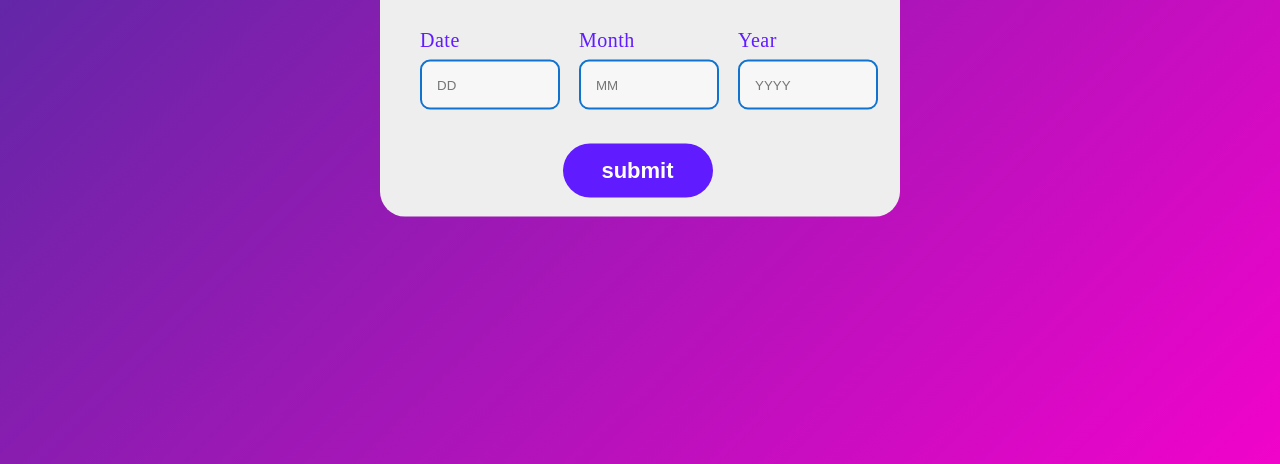
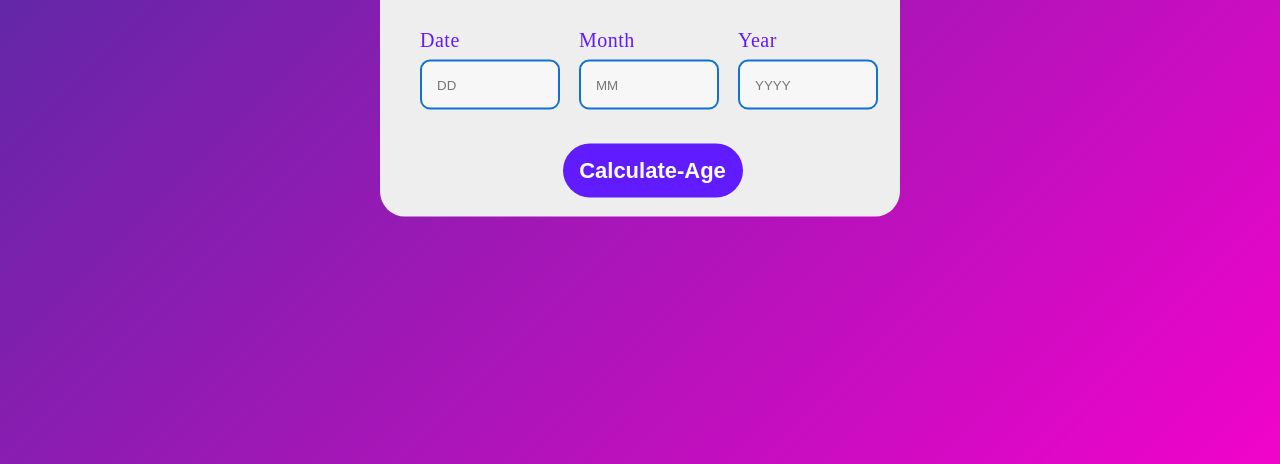
Before and after one commit to indirajith-G/Age-calculator, a plain HTML site: page index.html in a window 1280 px wide. Both pictures are taken after a click on the button "Click me". Shown: the part 352-816 px from the top of the page. Drawn offline with Linux system fonts and the light colour scheme.

Commit message:
The Fianl code after Review

```diff
--- a/index.css
+++ b/index.css
@@ -113,7 +113,7 @@ input[type="text"]:focus{
 }
 
 input[type="button"]{
-    width:150px;
+    width:180px;
     outline: none;
     border: none;
     border-radius:100px;
--- a/index.html
+++ b/index.html
@@ -35,7 +35,7 @@
                 <div id="Error" class="error"></div><br>
 
                 <div class="input-container">
-                    <input type="button" name="submit" value="submit" onclick="age()"/>
+                    <input type="button" name="submit" value="Calculate-Age" onclick="age()"/>
                 </div>
             </div>
             <div id="age"></div>
```
